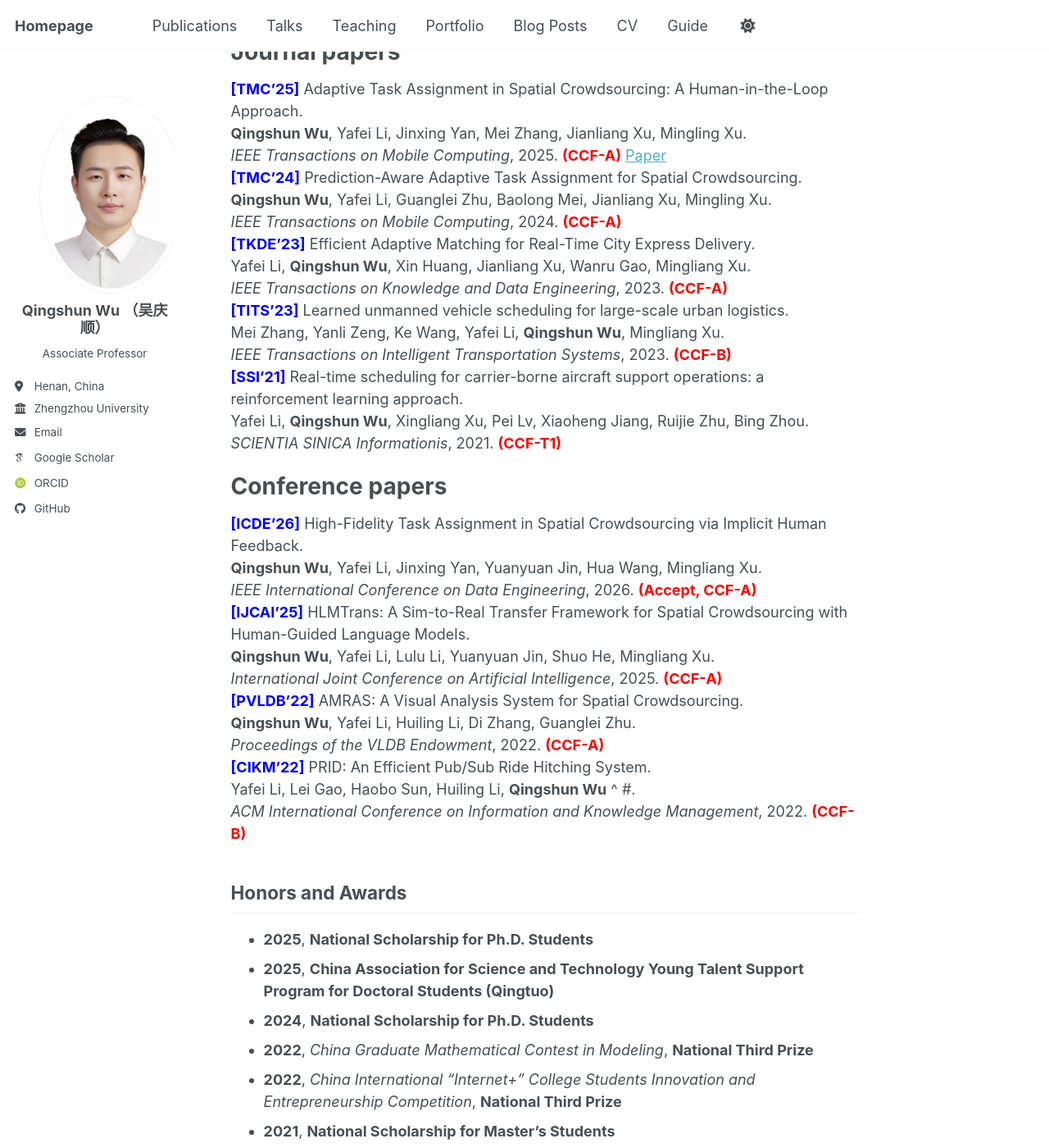
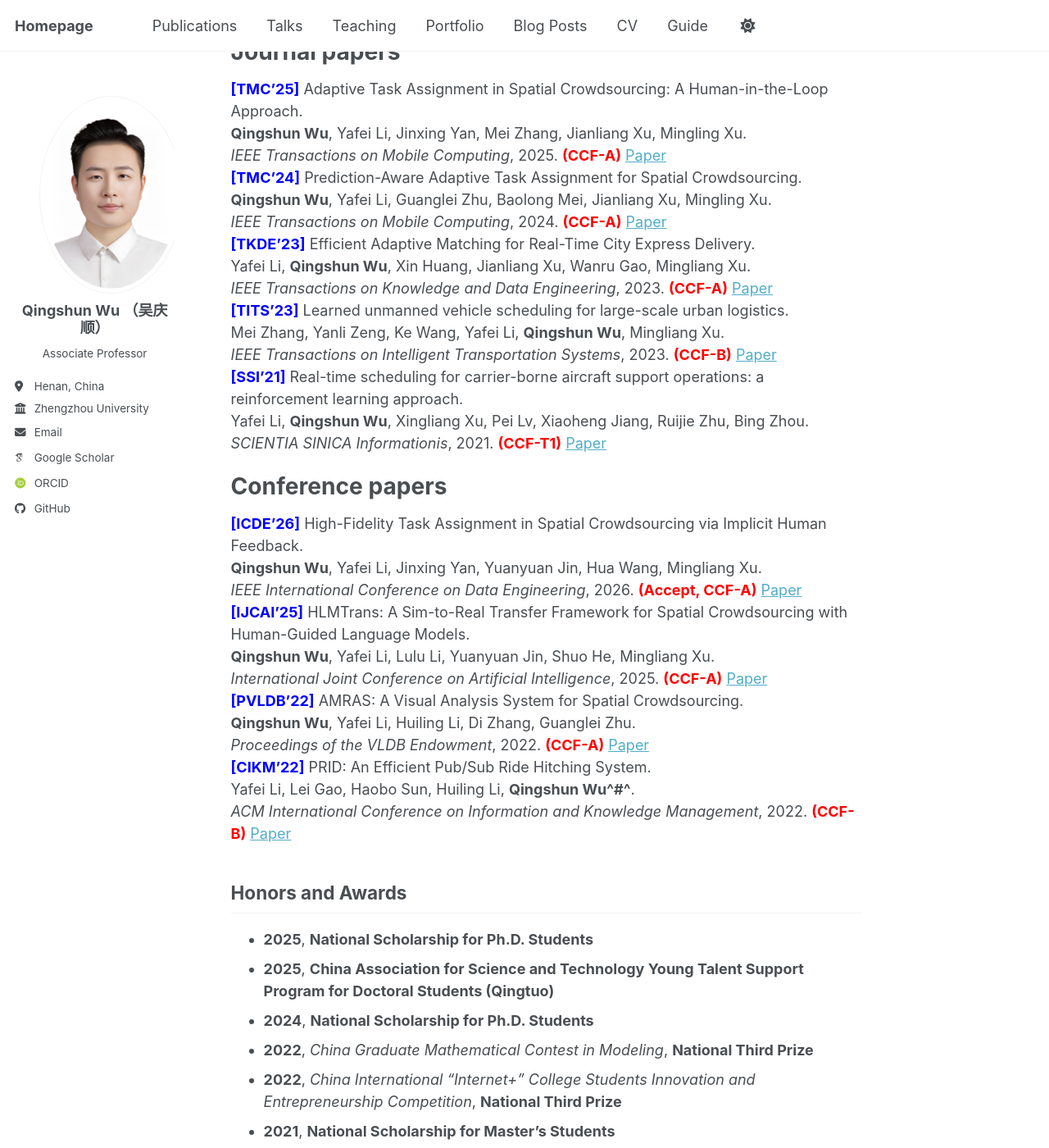
Before and after one commit to aiqswu/homepage, a Jekyll site: the page built from _pages/about.md, in a window 1280 px wide and 1400 px high, scrolled down 890 px. Shown: the whole window at 82% size. Built offline with Jekyll 4.4.1, drawn with Linux system fonts in a browser that asks for light colours; some web fonts are replaced; a script bundle is joined from its source files by our own code; library files that are not in the unit come from our copies.

Commit message:
Update about.md

```diff
--- a/_pages/about.md
+++ b/_pages/about.md
@@ -29,31 +29,31 @@ My research interests cover **Spatio-temporal Data Management and Analytics** an
   *IEEE Transactions on Mobile Computing*, 2025. <span style="color:red;"><strong>(CCF-A)</strong></span> [Paper](https://ieeexplore.ieee.org/document/10756805)
  <span style="color:blue;"><strong>[TMC'24]</strong></span> Prediction-Aware Adaptive Task Assignment for Spatial Crowdsourcing.
   **Qingshun Wu**, Yafei Li, Guanglei Zhu, Baolong Mei, Jianliang Xu, Mingling Xu.
-  *IEEE Transactions on Mobile Computing*, 2024.   <span style="color:red;"><strong>(CCF-A)</strong></span>
+  *IEEE Transactions on Mobile Computing*, 2024.   <span style="color:red;"><strong>(CCF-A)</strong></span> [Paper](https://ieeexplore.ieee.org/document/10586855)
    <span style="color:blue;"><strong>[TKDE'23]</strong></span> Efficient Adaptive Matching for Real-Time City Express Delivery.
   Yafei Li, **Qingshun Wu**, Xin Huang, Jianliang Xu, Wanru Gao, Mingliang Xu.
-  *IEEE Transactions on Knowledge and Data Engineering*, 2023.   <span style="color:red;"><strong>(CCF-A)</strong></span>
+  *IEEE Transactions on Knowledge and Data Engineering*, 2023.   <span style="color:red;"><strong>(CCF-A)</strong></span> [Paper](https://ieeexplore.ieee.org/document/9741293)
   <span style="color:blue;"><strong>[TITS'23]</strong></span> Learned unmanned vehicle scheduling for large-scale urban logistics.
   Mei Zhang, Yanli Zeng, Ke Wang, Yafei Li, **Qingshun Wu**, Mingliang Xu.
-  *IEEE Transactions on Intelligent Transportation Systems*, 2023.   <span style="color:red;"><strong>(CCF-B)</strong></span>
+  *IEEE Transactions on Intelligent Transportation Systems*, 2023.   <span style="color:red;"><strong>(CCF-B)</strong></span> [Paper](https://ieeexplore.ieee.org/document/10414380)
   <span style="color:blue;"><strong>[SSI'21]</strong></span> Real-time scheduling for carrier-borne aircraft support operations: a reinforcement learning approach.
   Yafei Li, **Qingshun Wu**, Xingliang Xu, Pei Lv, Xiaoheng Jiang, Ruijie Zhu, Bing Zhou.
-  *SCIENTIA SINICA Informationis*, 2021.   <span style="color:red;"><strong>(CCF-T1)</strong></span>
+  *SCIENTIA SINICA Informationis*, 2021.   <span style="color:red;"><strong>(CCF-T1)</strong></span> [Paper](https://www.sciengine.com/SSI/doi/10.1360/SSI-2020-0316)
 
 
 # **Conference papers**
  <span style="color:blue;"><strong>[ICDE'26]</strong></span> High-Fidelity Task Assignment in Spatial Crowdsourcing via Implicit Human Feedback.
   **Qingshun Wu**, Yafei Li, Jinxing Yan, Yuanyuan Jin, Hua Wang, Mingliang Xu.
-  *IEEE International Conference on Data Engineering*, 2026.   <span style="color:red;"><strong>(Accept, CCF-A)</strong></span>
+  *IEEE International Conference on Data Engineering*, 2026.   <span style="color:red;"><strong>(Accept, CCF-A)</strong></span> [Paper](https://icde2026.github.io/cf-research-papers.html)
  <span style="color:blue;"><strong>[IJCAI'25]</strong></span> HLMTrans: A Sim-to-Real Transfer Framework for Spatial Crowdsourcing with Human-Guided Language Models.
   **Qingshun Wu**, Yafei Li, Lulu Li, Yuanyuan Jin, Shuo He, Mingliang Xu.
-  *International Joint Conference on Artificial Intelligence*, 2025.  <span style="color:red;"><strong>(CCF-A)</strong></span>
+  *International Joint Conference on Artificial Intelligence*, 2025.  <span style="color:red;"><strong>(CCF-A)</strong></span> [Paper](https://www.ijcai.org/proceedings/2025/471)
  <span style="color:blue;"><strong>[PVLDB'22]</strong></span> AMRAS: A Visual Analysis System for Spatial Crowdsourcing.
   **Qingshun Wu**, Yafei Li, Huiling Li, Di Zhang, Guanglei Zhu.
-  *Proceedings of the VLDB Endowment*, 2022.   <span style="color:red;"><strong>(CCF-A)</strong></span>
+  *Proceedings of the VLDB Endowment*, 2022.   <span style="color:red;"><strong>(CCF-A)</strong></span> [Paper](https://dl.acm.org/doi/abs/10.14778/3554821.3554876)
  <span style="color:blue;"><strong>[CIKM'22]</strong></span> PRID: An Efficient Pub/Sub Ride Hitching System.
-  Yafei Li, Lei Gao, Haobo Sun, Huiling Li, **Qingshun Wu** ^ #.
-  *ACM International Conference on Information and Knowledge Management*, 2022.   <span style="color:red;"><strong>(CCF-B)</strong></span>
+  Yafei Li, Lei Gao, Haobo Sun, Huiling Li, **Qingshun Wu^#^**.
+  *ACM International Conference on Information and Knowledge Management*, 2022.   <span style="color:red;"><strong>(CCF-B)</strong></span>  [Paper](https://dl.acm.org/doi/10.1145/3511808.3557213)
 
 ## Honors and Awards
 
```
